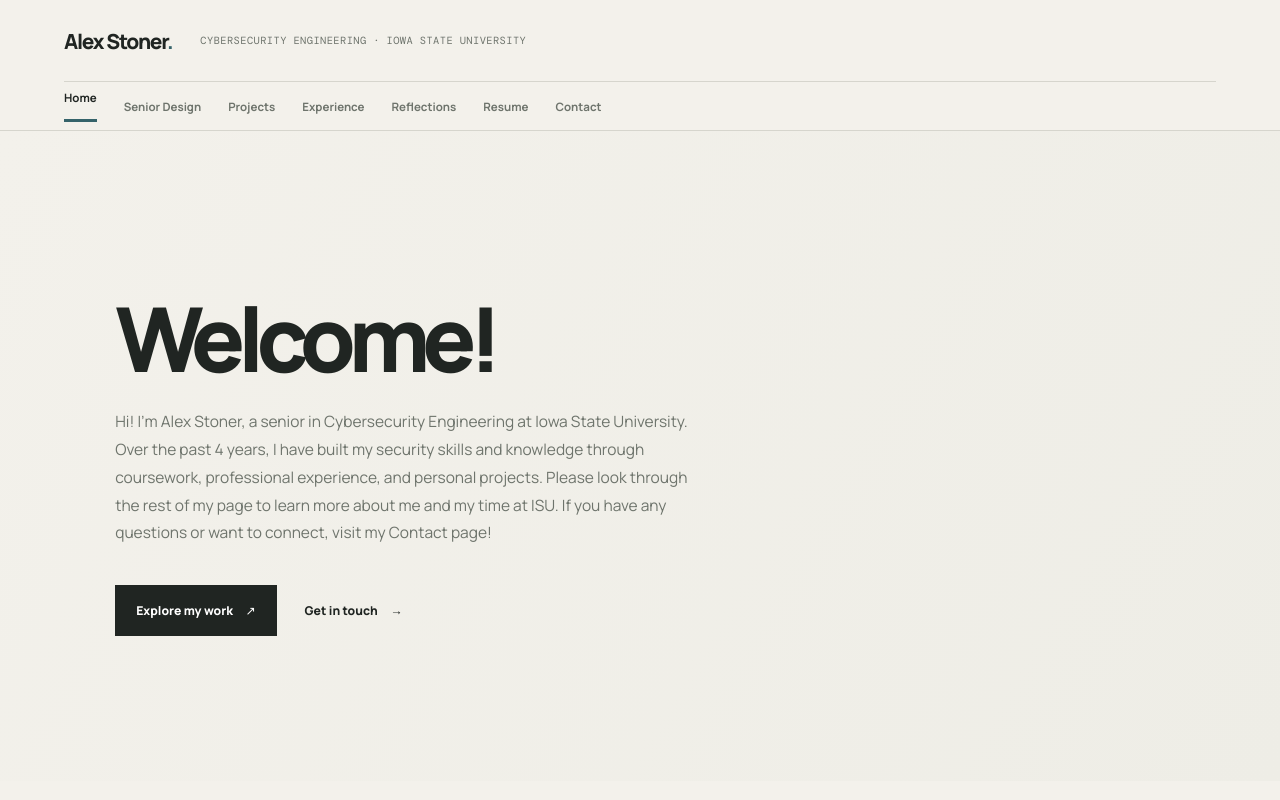
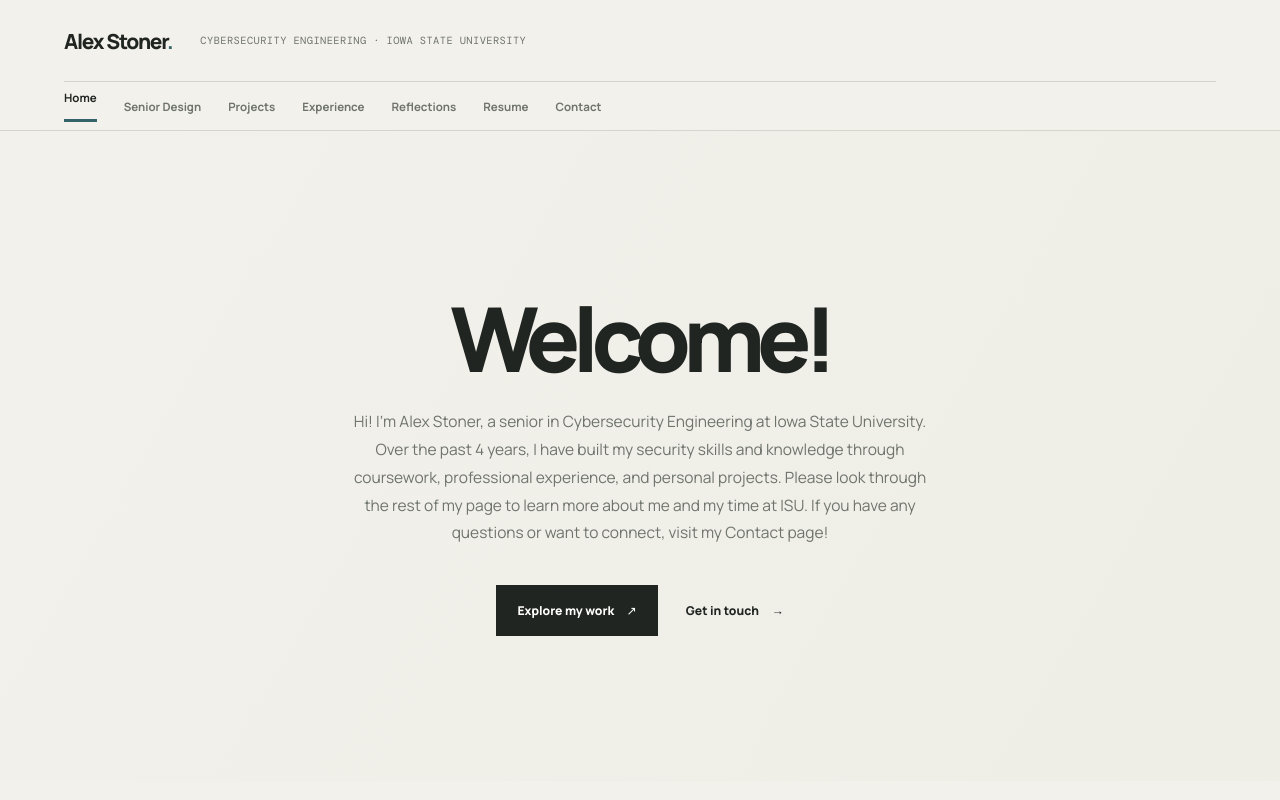
Before and after one commit to alexstoner10/CPRE4910-Portfolio, a React (Vite) app: page / in a window 1280 px wide. Shown: the top 800 px of the page. Built offline with nearby package versions, Linux system fonts and the light colour scheme; a web font is replaced by a local one.

Commit message:
added photo

```diff
--- a/src/index.css
+++ b/src/index.css
@@ -20,15 +20,16 @@ a { color: inherit; text-decoration: none; }
 .main-nav button:hover, .main-nav button.active { color: var(--ink); }
 .main-nav button.active::after { content: ''; display: block; height: 3px; background: var(--accent); margin-top: 14px; }
 .section-pad { padding-left: 9vw; padding-right: 9vw; }
-.hero { min-height: 650px; display: flex; align-items: center; background: linear-gradient(120deg, var(--paper) 0%, #eeede6 100%); }
-.hero-copy { max-width: 780px; animation: rise .7s ease both; }
+.hero { min-height: 650px; display: flex; align-items: center; justify-content: center; background: linear-gradient(120deg, var(--paper) 0%, #eeede6 100%); text-align: center; }
+.hero-copy { width: 100%; max-width: 820px; animation: rise .7s ease both; }
+.hero h1 { margin-left: auto; margin-right: auto; }
 .eyebrow, .card-tag, .section-label, .detail > span, .note-number, .resource-row, .project-number { font-family: var(--mono); text-transform: uppercase; letter-spacing: .1em; font-size: .66rem; }
 .eyebrow { color: #76822d; font-weight: 500; }
 h1, h2, p { margin-top: 0; }
 h1 { max-width: 850px; margin: 20px 0 28px; font-size: clamp(3.4rem, 7vw, 7.6rem); letter-spacing: -.085em; line-height: .94; font-weight: 800; }
 h1 em, h2 em { font-family: var(--serif); font-weight: 500; letter-spacing: -.06em; }
-.hero-intro { max-width: 580px; color: var(--muted); line-height: 1.8; font-size: .97rem; }
-.hero-actions { display: flex; align-items: center; gap: 28px; margin-top: 38px; }
+.hero-intro { max-width: 580px; margin-left: auto; margin-right: auto; color: var(--muted); line-height: 1.8; font-size: .97rem; }
+.hero-actions { display: flex; align-items: center; justify-content: center; gap: 28px; margin-top: 38px; }
 .button { border: 0; padding: 17px 21px; font-size: .76rem; font-weight: 800; }
 .button-dark { background: var(--ink); color: white; }
 .text-button { border: 0; background: transparent; padding: 10px 0; color: var(--ink); font-size: .76rem; font-weight: 800; }
```
